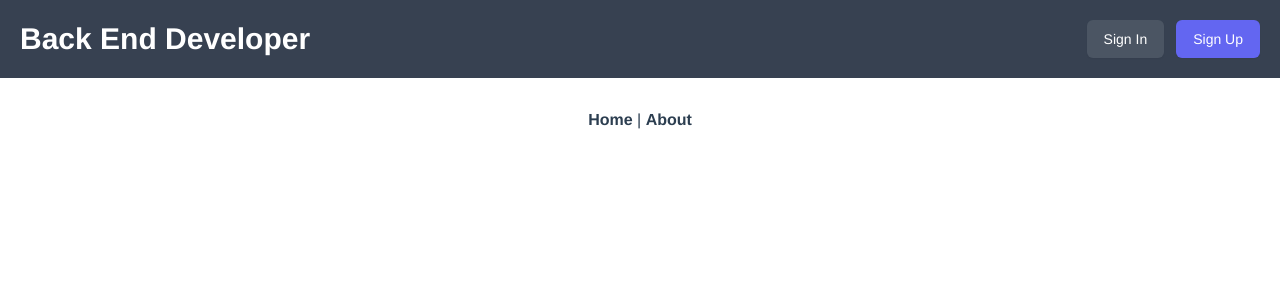
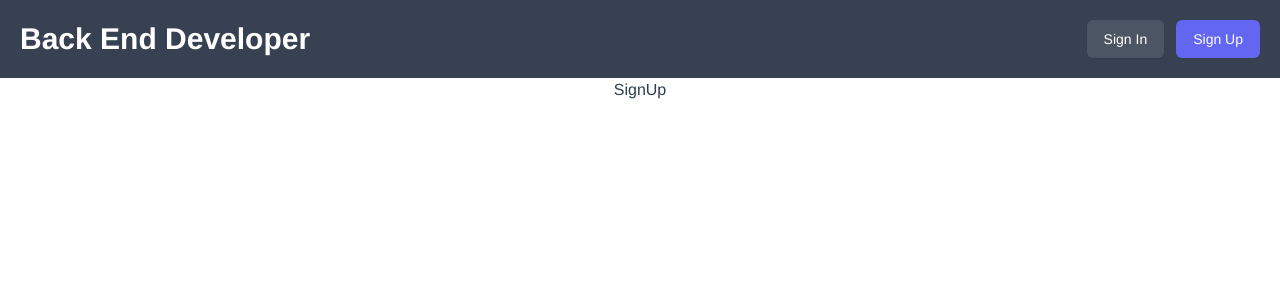
Before and after one commit to Lainocs/VUEJS-Ikeabominable, a Vue app: page /signUp in a window 1280 px wide. Shown: the top 300 px of the page. Built offline with nearby package versions, Linux system fonts and the light colour scheme.

Commit message:
:sparkles: FEAT signIn & signUp pages / routes

```diff
--- a/src/App.vue
+++ b/src/App.vue
@@ -1,9 +1,5 @@
 <template>
   <AppLayout>
-    <nav>
-      <router-link to="/">Home</router-link> |
-      <router-link to="/about">About</router-link>
-    </nav>
     <router-view/>
   </AppLayout>
 </template>
--- a/src/components/includes/Navbar.vue
+++ b/src/components/includes/Navbar.vue
@@ -1,16 +1,21 @@
 <template>
   <div class="bg-gray-700 p-5 md:flex md:items-center md:justify-between">
     <div class="flex-1 min-w-0">
-      <h2 class="text-left text-2xl font-bold leading-7 text-white sm:text-3xl sm:truncate">Back End Developer</h2>
+      <h2 @click="goTo('home')" class="cursor-pointer	 text-left text-2xl font-bold leading-7 text-white sm:text-3xl sm:truncate">Back End Developer</h2>
     </div>
     <div class="mt-4 flex md:mt-0 md:ml-4">
-      <button type="button" class="inline-flex items-center px-4 py-2 border border-transparent rounded-md shadow-sm text-sm font-medium text-white bg-gray-600 hover:bg-gray-700 focus:outline-none focus:ring-2 focus:ring-offset-2 focus:ring-offset-gray-800 focus:ring-indigo-500">Sign In</button>
-      <button type="button" class="ml-3 inline-flex items-center px-4 py-2 border border-transparent rounded-md shadow-sm text-sm font-medium text-white bg-indigo-500 hover:bg-indigo-600 focus:outline-none focus:ring-2 focus:ring-offset-2 focus:ring-offset-gray-800 focus:ring-indigo-500">Sign Up</button>
+      <button @click="goTo('signIn')" type="button" class="inline-flex items-center px-4 py-2 border border-transparent rounded-md shadow-sm text-sm font-medium text-white bg-gray-600 hover:bg-gray-700 focus:outline-none focus:ring-2 focus:ring-offset-2 focus:ring-offset-gray-800 focus:ring-indigo-500">Sign In</button>
+      <button @click="goTo('signUp')" type="button" class="ml-3 inline-flex items-center px-4 py-2 border border-transparent rounded-md shadow-sm text-sm font-medium text-white bg-indigo-500 hover:bg-indigo-600 focus:outline-none focus:ring-2 focus:ring-offset-2 focus:ring-offset-gray-800 focus:ring-indigo-500">Sign Up</button>
     </div>
   </div>
 </template>
 <script>
 export default {
   name: 'NavbarLayout',
+  methods: {
+    goTo(e) {
+      this.$router.push({name: e});
+    },
+  },
 }
 </script>
--- a/src/router/index.js
+++ b/src/router/index.js
@@ -1,19 +1,20 @@
 import { createRouter, createWebHistory } from 'vue-router';
-import HomeView from '../views/HomeView.vue';
 
 const routes = [
   {
     path: '/',
     name: 'home',
-    component: HomeView,
+    component: () => import('@/views/HomeView.vue'),
   },
   {
-    path: '/about',
-    name: 'about',
-    // route level code-splitting
-    // this generates a separate chunk (about.[hash].js) for this route
-    // which is lazy-loaded when the route is visited.
-    component: () => import(/* webpackChunkName: "about" */ '../views/AboutView.vue'),
+    path: '/signUp',
+    name: 'signUp',
+    component: () => import('@/views/SignUpView.vue'),
+  },
+  {
+    path: '/signIn',
+    name: 'signIn',
+    component: () => import('@/views/SignInView.vue'),
   },
 ];
 
--- /dev/null
+++ b/src/views/SignInView.vue
@@ -0,0 +1,10 @@
+<template>
+    <div>
+        SignIn
+    </div>
+</template>
+<script>
+    export default {
+        name: 'SignIn'
+    }
+</script>
--- /dev/null
+++ b/src/views/SignUpView.vue
@@ -0,0 +1,10 @@
+<template>
+    <div>
+        SignUp
+    </div>
+</template>
+<script>
+    export default {
+        name: 'SignUp'
+    }
+</script>
```
